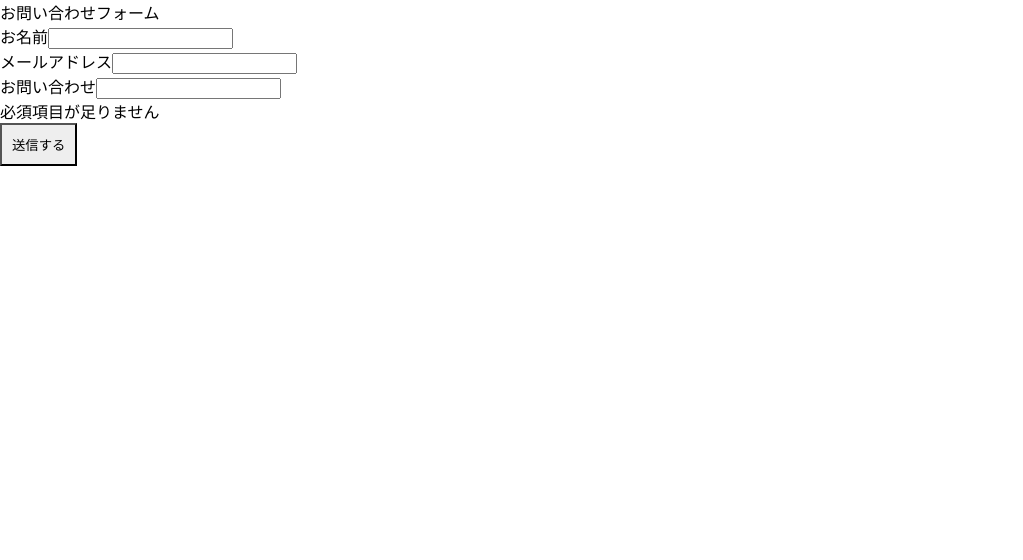
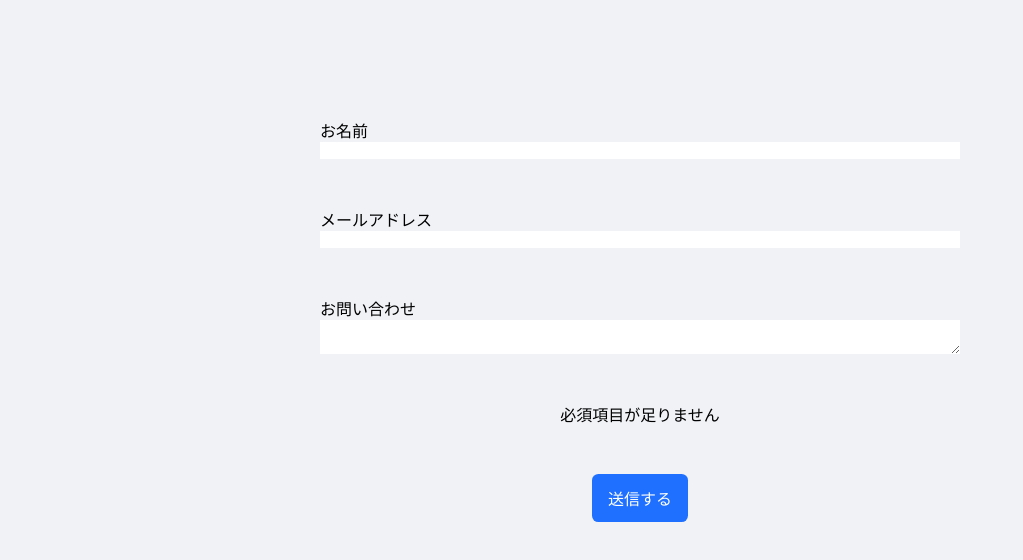
Before and after one commit to ShintaroaSuzuki/parallax-sample, a Next.js app: page /inquiry in a window 1280 px wide. Shown: the top 560 px of the page, without its empty margins (0-1023 px from the left). Built offline with nearby package versions, Linux system fonts and the light colour scheme.

Commit message:
[add] お問い合わせページにスタイルを追加

```diff
--- /dev/null
+++ b/components/Button.tsx
@@ -0,0 +1,15 @@
+import styles from '../styles/components/Button.module.css'
+
+type ButtonType = {
+  onClick: (e: React.MouseEvent<HTMLDivElement>) => Promise<void>;
+}
+
+const Button = ({ onClick }: ButtonType) => {
+  return (
+    <div className={styles.container} onClick={onClick}>
+      <text className={styles.text}>送信する</text>
+    </div>
+  )
+}
+
+export default Button
--- /dev/null
+++ b/components/InputForm.tsx
@@ -0,0 +1,18 @@
+import styles from '../styles/components/InputForm.module.css'
+
+type InputFormType = {
+  title: string;
+  value: string;
+  onChange: (e: React.ChangeEvent<HTMLInputElement>) => { payload: any; type: string; };
+}
+
+const InputForm = ({ title, value, onChange }: InputFormType) => {
+  return (
+    <div className={styles.container}>
+      <text className={styles.title}>{title}</text>
+      <input className={styles.input} type="text" value={value} onChange={onChange}/>
+    </div>
+  )
+}
+
+export default InputForm
--- /dev/null
+++ b/components/TextAreaForm.tsx
@@ -0,0 +1,18 @@
+import styles from '../styles/components/TextAreaForm.module.css'
+
+type TextAreaFormType = {
+  title: string;
+  value: string;
+  onChange: (e: React.ChangeEvent<HTMLTextAreaElement>) => { payload: any; type: string; };
+}
+
+const TextAreaForm = ({ title, value, onChange }: TextAreaFormType) => {
+  return (
+    <div className={styles.container}>
+      <text className={styles.text}>{title}</text>
+      <textarea className={styles.textarea} value={value} onChange={onChange}/>
+    </div>
+  )
+}
+
+export default TextAreaForm
--- a/pages/inquiry/index.tsx
+++ b/pages/inquiry/index.tsx
@@ -1,12 +1,16 @@
 import Link from "next/link";
 import { useSelector, useDispatch } from 'react-redux'
 import { selectForm, changeName, changeMailAddress, changeInquiry } from '../../store/formState'
+import styles from '../../styles/Inquiry.module.css'
+import InputForm from '../../components/InputForm'
+import TextAreaForm from '../../components/TextAreaForm'
+import Button from '../../components/Button'
 
 const Page = () => {
   const { name, mailAddress, inquiry } = useSelector(selectForm)
   const dispatch = useDispatch();
 
-  const submitForm = async (e: React.MouseEvent<HTMLButtonElement>) => {
+  const submitForm = async (e: React.MouseEvent<HTMLDivElement>) => {
     if (!!name && !!mailAddress) {
       e.preventDefault()
       const response = await fetch('/api/notion', {
@@ -23,30 +27,14 @@ const Page = () => {
   }
 
   return (
-    <div style={{ display: 'flex', flexDirection: 'column' }}>
-      <div>
-        <text>お問い合わせフォーム</text>
-      </div>
-      <div>
-        <text>お名前</text>
-        <input type="text" value={name} onChange={(e) => dispatch(changeName(e.target.value))}/>
-      </div>
-      <div>
-        <text>メールアドレス</text>
-        <input type="text" value={mailAddress} onChange={(e) => dispatch(changeMailAddress(e.target.value))}/>
-      </div>
-       <div>
-        <text>お問い合わせ</text>
-        <input type="text" value={inquiry} onChange={(e) => dispatch(changeInquiry(e.target.value))}/>
-      </div>
-      <div>
+    <div className={styles.container}>
+      <InputForm title="お名前" value={name} onChange={(e: React.ChangeEvent<HTMLInputElement>) => dispatch(changeName(e.target.value))} />
+      <InputForm title="メールアドレス" value={mailAddress} onChange={(e: React.ChangeEvent<HTMLInputElement>) => dispatch(changeMailAddress(e.target.value))} />
+      <TextAreaForm title="お問い合わせ" value={inquiry} onChange={(e: React.ChangeEvent<HTMLTextAreaElement>) => dispatch(changeInquiry(e.target.value))} />
+      <div style={{ marginBottom: 48 }}>
         <text>{(!!name && !!mailAddress) ? 'OK' : '必須項目が足りません'}</text>
       </div>
-      <div>
-        <button onClick={submitForm} style={{ padding: 10, backgroundColor: '#eeeeee' }}>
-          <text>送信する</text>
-        </button>
-      </div>
+      <Button onClick={submitForm} />
     </div>
   )
 }
--- /dev/null
+++ b/styles/Inquiry.module.css
@@ -0,0 +1,9 @@
+.container {
+  display: flex;
+  flex-direction: column;
+  align-items: center;
+  background-color: #F0F2F6;
+  min-height: 100vh;
+  justify-content: center;
+  padding-bottom: 20vh;
+}
--- /dev/null
+++ b/styles/components/Button.module.css
@@ -0,0 +1,14 @@
+.container {
+  width: 6rem;
+  height: 48px;
+  display: flex;
+  justify-content: center;
+  align-items: center;
+  background-color: #1F70FF;
+  border-radius: .4rem;
+}
+
+.text {
+  color: #fff;
+  padding: 1rem;
+}
--- /dev/null
+++ b/styles/components/InputForm.module.css
@@ -0,0 +1,13 @@
+.container {
+  display: flex;
+  flex-direction: column;
+  width: 40rem;
+  margin-bottom: 48px;
+}
+
+.title {
+}
+
+.input {
+  border-width: 0px;
+}
--- /dev/null
+++ b/styles/components/TextAreaForm.module.css
@@ -0,0 +1,13 @@
+.container {
+  display: flex;
+  flex-direction: column;
+  width: 40rem;
+  margin-bottom: 48px;
+}
+
+.title {
+}
+
+.textarea {
+  border-width: 0px;
+}
```
